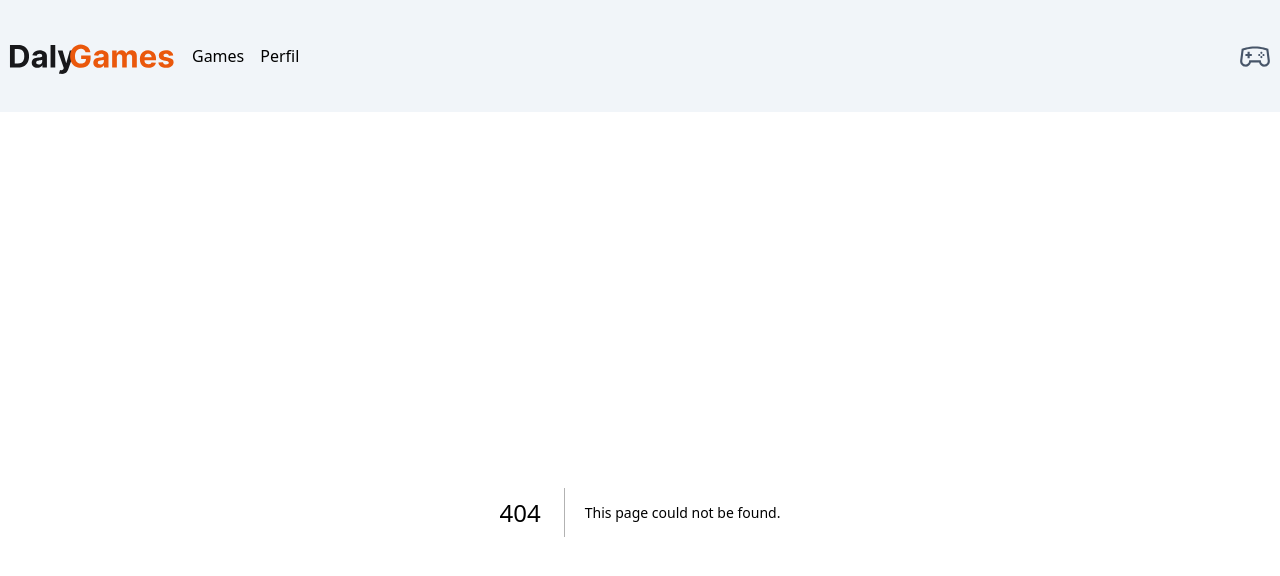
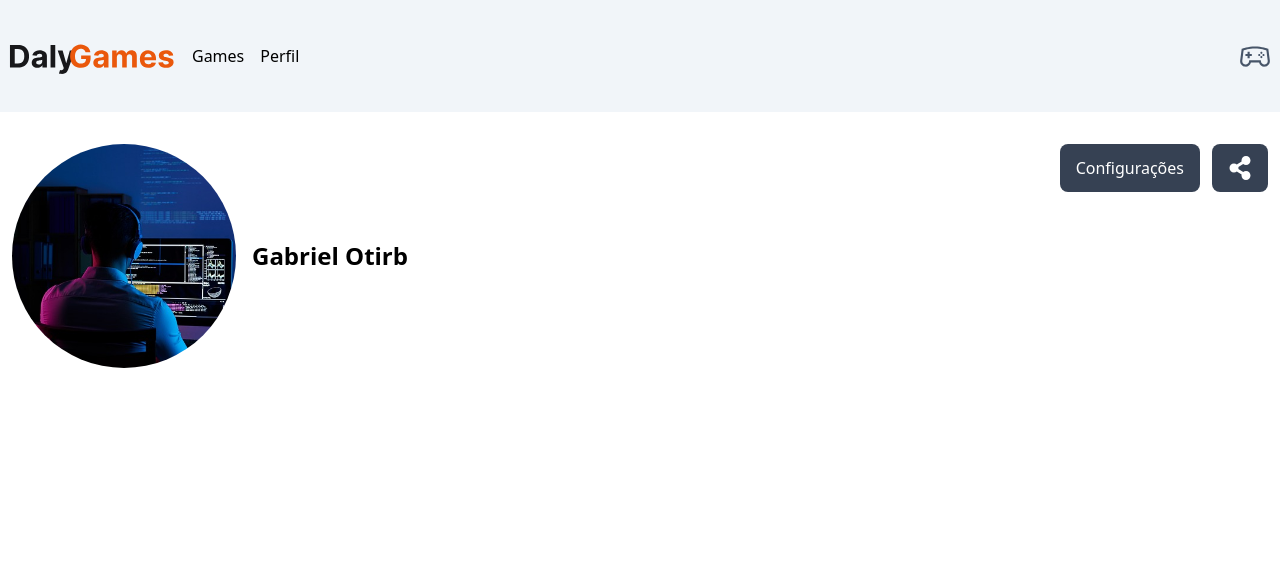
Before and after one commit to Gabriel-otirB/daily-games, a Next.js app: page /profile in a window 1280 px wide. Before the commit this address had no page. Shown: the top 576 px of the page. Built offline with nearby package versions, Linux system fonts and the light colour scheme.

Commit message:
Created profile page

```diff
--- /dev/null
+++ b/src/app/profile/page.tsx
@@ -0,0 +1,37 @@
+import Container from '@/components/Container';
+import Image from 'next/image';
+import userImg from '/public/user.png';
+import { FaShareAlt } from 'react-icons/fa';
+
+const Profile = () => {
+  return (
+    <main className='w-full text-black'>
+      <Container>
+        <section
+         className='mt-8 mb-6 flex flex-col item-center justify-between relative gap-3 sm:flex-row'>
+
+          <div className='w-full flex items-center gap-4 text-lg flex-col sm:flex-row justify-center sm:justify-normal'>
+
+            <Image
+              src={userImg}
+              alt='Imagem perfil do usuario'
+              className='rounded-full w-56 h-56 object-cover'
+            />
+
+            <h1 className='font-bold text-2xl'>Gabriel Otirb</h1>
+          </div>
+
+          <div className='sm:absolute top-0 right-0 gap-3 flex items-center justify-center'>
+            <button className='bg-gray-700 px-4 py-3 rounded-lg text-white'>Configurações</button>
+            <button className='bg-gray-700 px-4 py-3 rounded-lg'>
+              <FaShareAlt size={24} color='#fff' />
+            </button>
+          </div>
+
+        </section>
+      </Container>
+    </main>
+  )
+}
+
+export default Profile;
```
